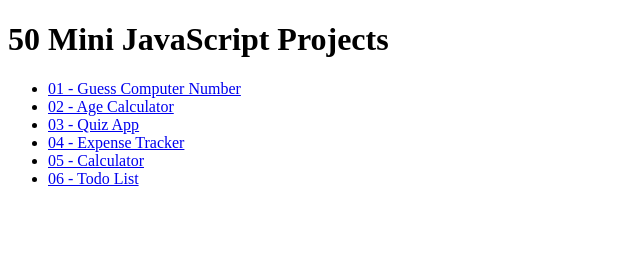
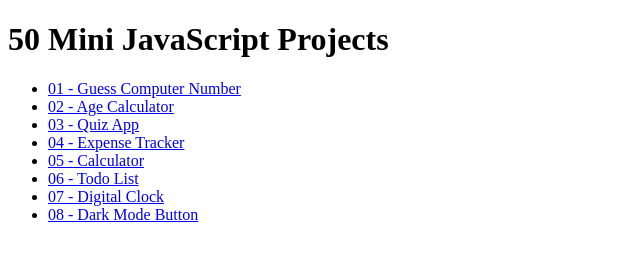
Before and after one commit to abhishek-yadav009/50-Mini-JS-Projects, a plain HTML site: page index.html in a window 1280 px wide. Shown: the whole page, without its empty margins (0-640 px from the left). Drawn offline with Linux system fonts and the light colour scheme.

Commit message:
link to deploy

```diff
--- a/index.html
+++ b/index.html
@@ -14,6 +14,8 @@
 <li><a href="04%20Expense%20Tracker/" target="_blank" rel="noopener noreferrer">04 - Expense Tracker</a></li>
 <li><a href="05%20Calculator/" target="_blank" rel="noopener noreferrer">05 - Calculator</a></li>
 <li><a href="06%20Todo%20List/" target="_blank" rel="noopener noreferrer">06 - Todo List</a></li>
+<li><a href="07%20Digital%20Clock/" target="_blank" rel="noopener noreferrer">07 - Digital Clock</a></li>
+<li><a href="08%20Dark%20Mode%20Button/" target="_blank" rel="noopener noreferrer">08 - Dark Mode Button</a></li>
 
   </ul>
 </body>
```
